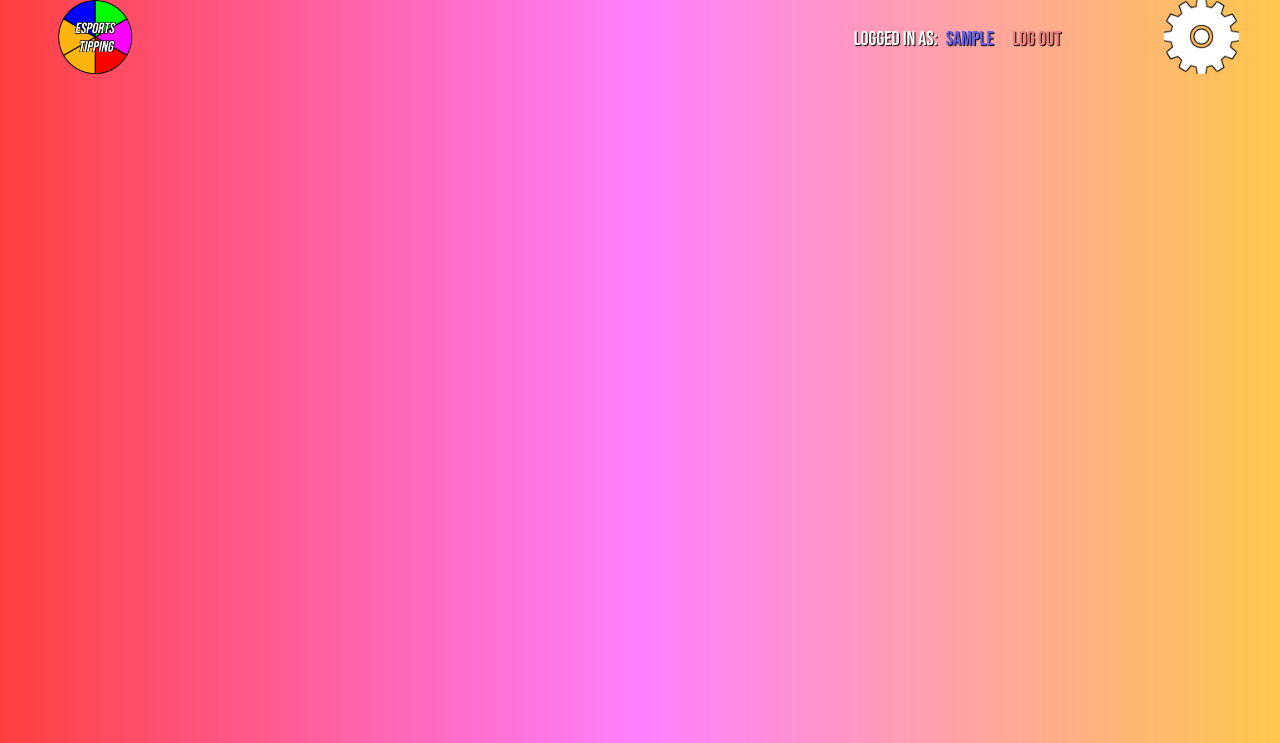
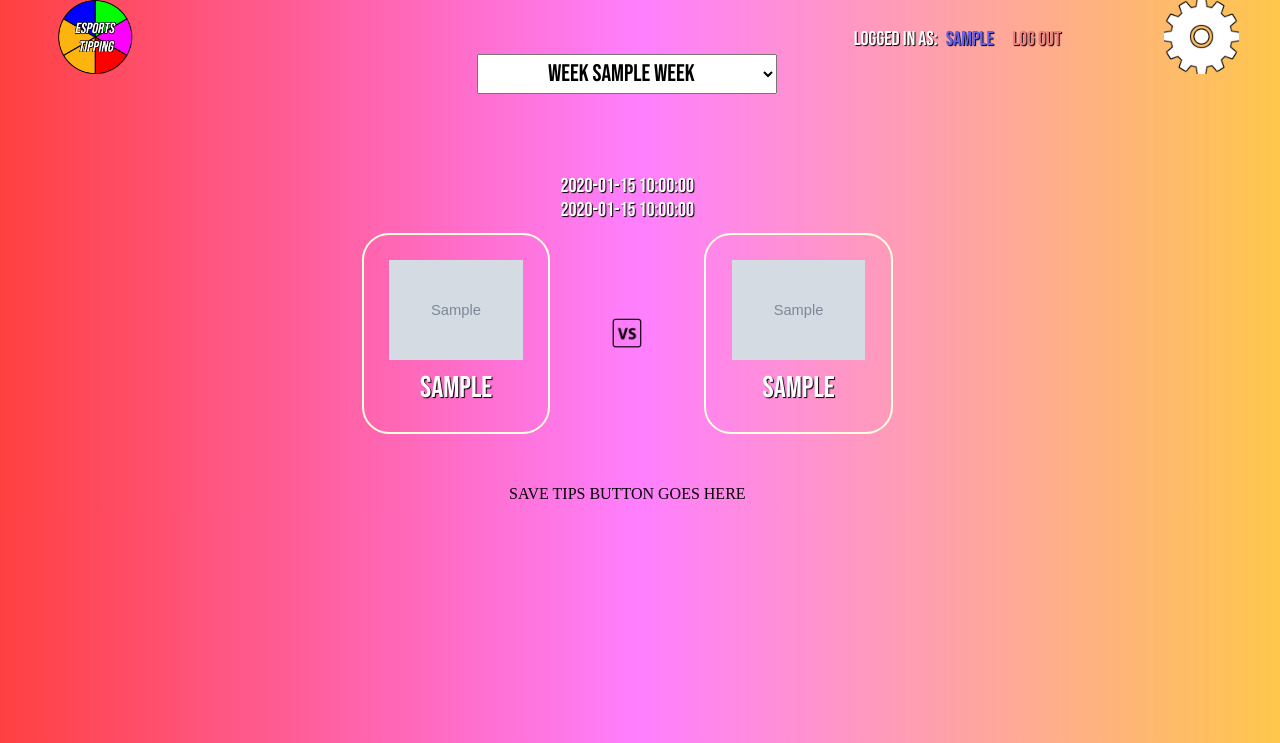
Before and after one commit to fabbrob/Project-2, a Flask app: template templates/tips.html in a window 1280 px wide. Shown: the part 34-777 px from the top of the page. Run offline with Flask 2, Linux system fonts and the light colour scheme; the template is opened without the code that fills it: most values are stand-ins (such as "Sample title", 1, 10 or a date in 2020); grey boxes marked "Sample" are stand-in pictures; some libraries are stand-ins or nearby versions.

Commit message:
correctely rerouted tip page, began styling tips page

```diff
--- a/app.py
+++ b/app.py
@@ -101,9 +101,9 @@ def leaderboard():
     data = Leaderboard()
     return render_template('leaderboard.html', data=data)
 
-@app.route('/tips')
-def tips():
-    week = 2
+@app.route('/tips<num>')
+def tips(num):
+    week = num
     user_id = session.get("user_id")
     username = session.get("user_username")
     data = Tips(user_id, week)
--- a/static/styles.css
+++ b/static/styles.css
@@ -238,6 +238,7 @@
     flex-direction: column;
     justify-content: center;
     align-content: center;
+
 }
 
 .tip-image {
@@ -257,6 +258,7 @@
     width: 100px;
     height: 100px;
     outline: 2px solid lightyellow;
+    border-radius: 25px;
 }
 
 .team-abbreviation {
@@ -554,3 +556,84 @@
     width: 99%;
     max-width: 300px;
 }
+
+/* TIPS */
+
+.entire-tips {
+    display: flex;
+    flex-direction: column;
+    justify-content: flex-start;
+    align-items: center;
+    gap: 10vh;
+}
+
+.tip-week-select {
+    width: 300px;
+    height: 40px;
+    text-align: center;
+    font-size: 24px;
+    font-family: 'Bebas Neue', cursive;
+    outline: none;
+}
+
+.list-of-tips {
+    display: flex;
+    flex-direction: column;
+    justify-content: center;
+    align-items: center;
+    gap: 5vh;
+}
+
+.individual-tip {
+    display: flex;
+    flex-direction: column;
+    justify-content: center;
+    align-items: center;
+}
+
+.tip-schedule {
+    display: flex;
+    flex-direction: column;
+    justify-content: center;
+    align-items: center;
+}
+
+.both-teams-div {
+    display: flex;
+    flex-direction: row;
+    justify-content: center;
+    align-items: center;
+    gap: 5vw;
+    padding: 1vw;
+}
+
+.individual-team-tip {
+    display: flex;
+    flex-direction: column;
+    justify-content: center;
+    align-items: center;
+    padding: 2vw;
+    outline: 2px solid lightyellow;
+    border-radius: 25px;
+    gap: 10px;
+}
+
+.versus-div {
+    display: flex;
+    justify-content: center;
+    align-items: center;
+}
+
+.tip-abbreviation {
+    font-family: 'Bebas Neue', cursive;
+    font-size: 30px;
+    text-shadow:  1px 1px 1px black;
+    color: white;
+}
+
+.date-time {
+    font-family: 'Bebas Neue', cursive;
+    font-size: 20px;
+    text-shadow:  1px 1px 1px black;
+    color: white;
+}
--- a/templates/dashboard.html
+++ b/templates/dashboard.html
@@ -105,7 +105,7 @@
             {% endfor %}
         </div>
 
-        <div id="enterTips" data-week="{{data.last_completed_week}}" class="tips-button-div">
+        <div id="viewResults" data-week="{{data.last_completed_week}}" class="tips-button-div">
             <p class="tips-button-text">VIEW RESULTS</p>
         </div>
     </div>
--- a/templates/tips.html
+++ b/templates/tips.html
@@ -5,4 +5,44 @@
 {% endblock %}
 
 {% block main %}
+
+<div class="entire-tips">
+    <select name="tip-week" class="tip-week-select">
+        {% for week in data.weeks %}
+        {% if week|string() == data.current_week %}
+        <option selected value="{{week}}">Week {{week}}</option>
+        {% else %}
+        <option value="{{week}}">Week {{week}}</option>
+        {% endif %}
+        {% endfor %}
+    </select>
+
+    <div class="list-of-tips">
+        {% for match in data.matches %}
+        <div class="individual-tip">
+            <div class="tip-schedule">
+                <span class="date-time">{{match.date}}</span>
+                <span class="date-time">{{match.time}}</span>
+            </div>
+            <div class="both-teams-div">
+                <div class="individual-team-tip">
+                    <img src="{{match.left_logo}}" height="100px">
+                    <span class="tip-abbreviation">{{match.left_abbreviation}}</span>
+                </div>
+                <div class="versus-div">
+                    <img src="../static/images/vs.jpg" height="30px">
+                </div>
+                <div class="individual-team-tip">
+                    <img src="{{match.right_logo}}" height="100px">
+                    <span class="tip-abbreviation">{{match.right_abbreviation}}</span>
+                </div>
+            </div>
+        </div>
+        {% endfor %}
+
+        <div>
+            SAVE TIPS BUTTON GOES HERE
+        </div>
+    </div>
+</div>
 {% endblock %}
```
Also changed, not shown: models/data.py (+9 -6 lines), static/dashboard.js (+11 -2 lines).
